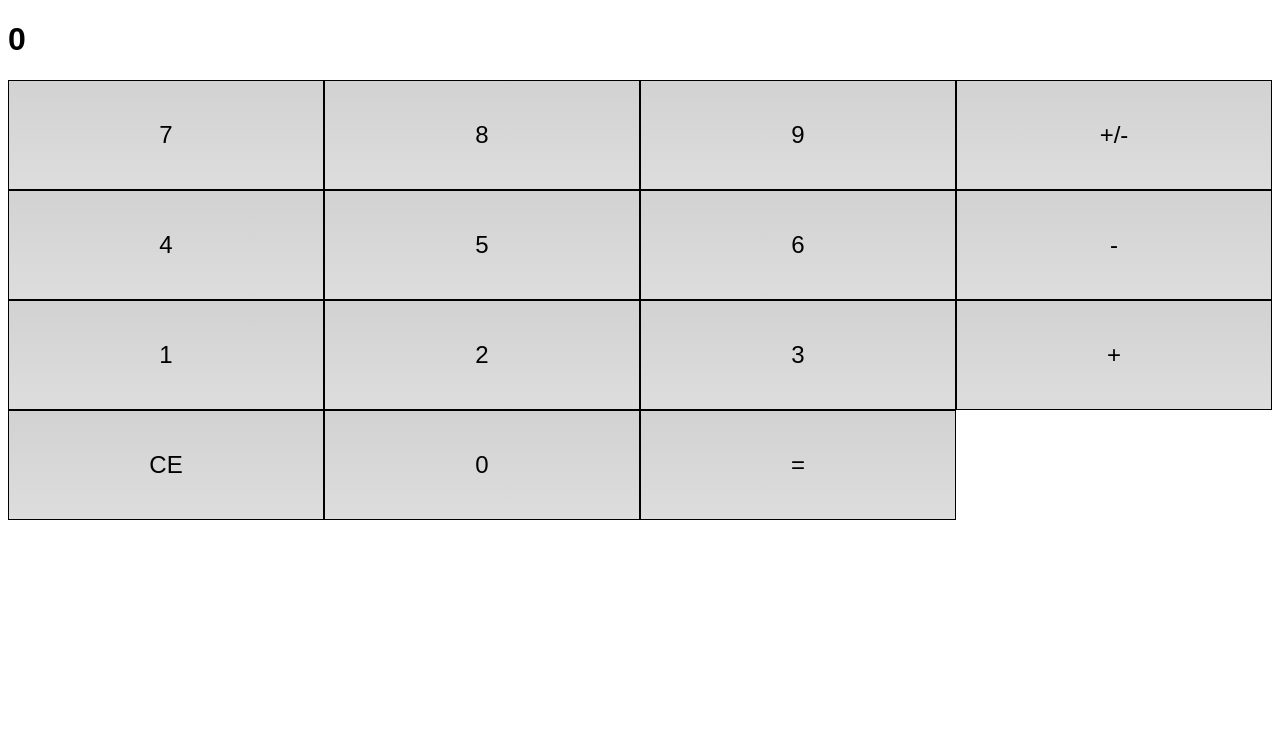
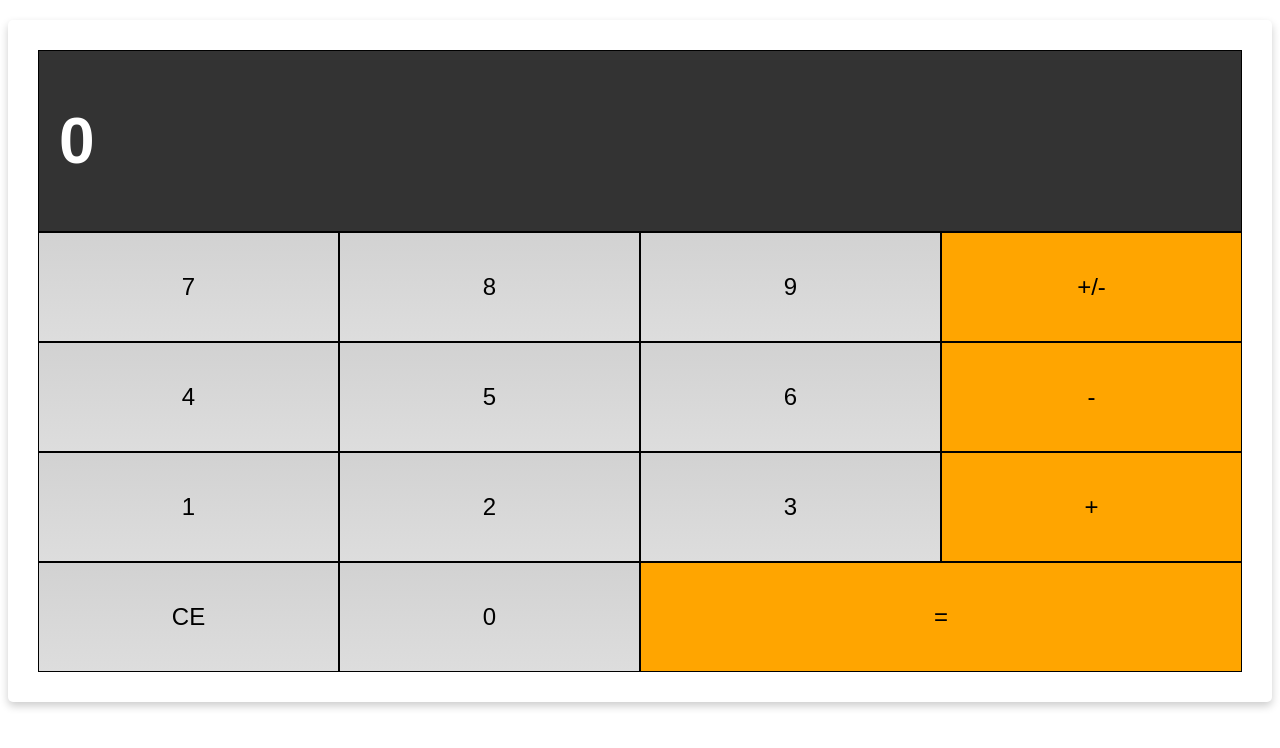
Before and after one commit to joko-tri-atmojo/WebCalculator, a plain HTML site: page index.html in a window 1280 px wide. Drawn offline with Linux system fonts and the light colour scheme.

Commit message:
setting display using flexbox modules

```diff
--- a/assets/style.css
+++ b/assets/style.css
@@ -7,7 +7,6 @@
  .flex-container-column {
     display: flex;
     flex-direction: column;
-
     /* properti pendukung */
     max-width: 800px;
     margin: 0 auto;
@@ -27,3 +26,28 @@
     background: -webkit-linear-gradient(top, #d2d2d2, #ddd);
     cursor: pointer;
  }
+ .double {
+    flex-basis: 50%;
+ }
+ .display {
+    color: white;
+    width: 100%;
+    padding: 10px 20px;
+    background-color: #333333;
+    border: 1px solid black;
+    font-size: 2em;
+ }
+.operator,
+.negative,
+.equals {
+   background: orange;
+}
+.card {
+    box-shadow: 0 4px 8px 0 rgba(0, 0, 0, 0.2);
+    border-radius: 5px;
+    padding: 30px;
+    margin-top: 20px;
+ }
+ .button:hover {
+    font-weight: bold;
+ }
--- a/index.html
+++ b/index.html
@@ -5,7 +5,7 @@
         <link rel="stylesheet" href="assets/style.css">
     </head>
     <body>
-        <div class="flex-container-colum">
+        <div class="flex-container-colum card">
             <div class="display">
                 <h1 id="displayNumber">0</h1>
             </div>
@@ -30,7 +30,7 @@
             <div class="flex-container-row">
                 <div class="button clear">CE</div>
                 <div class="button">0</div>
-                <div class="button equals">=</div>
+                <div class="button equals double">=</div>
             </div>
         </div>
     </body>
```
